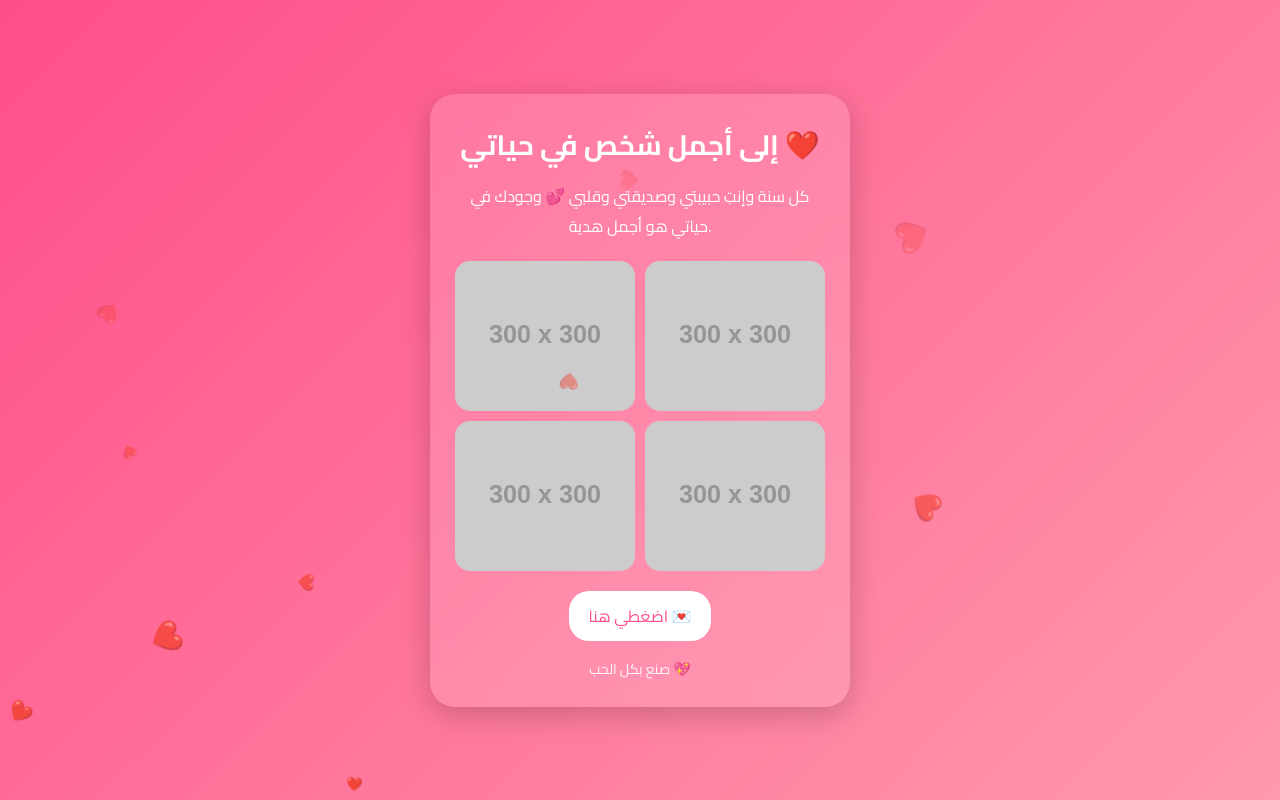
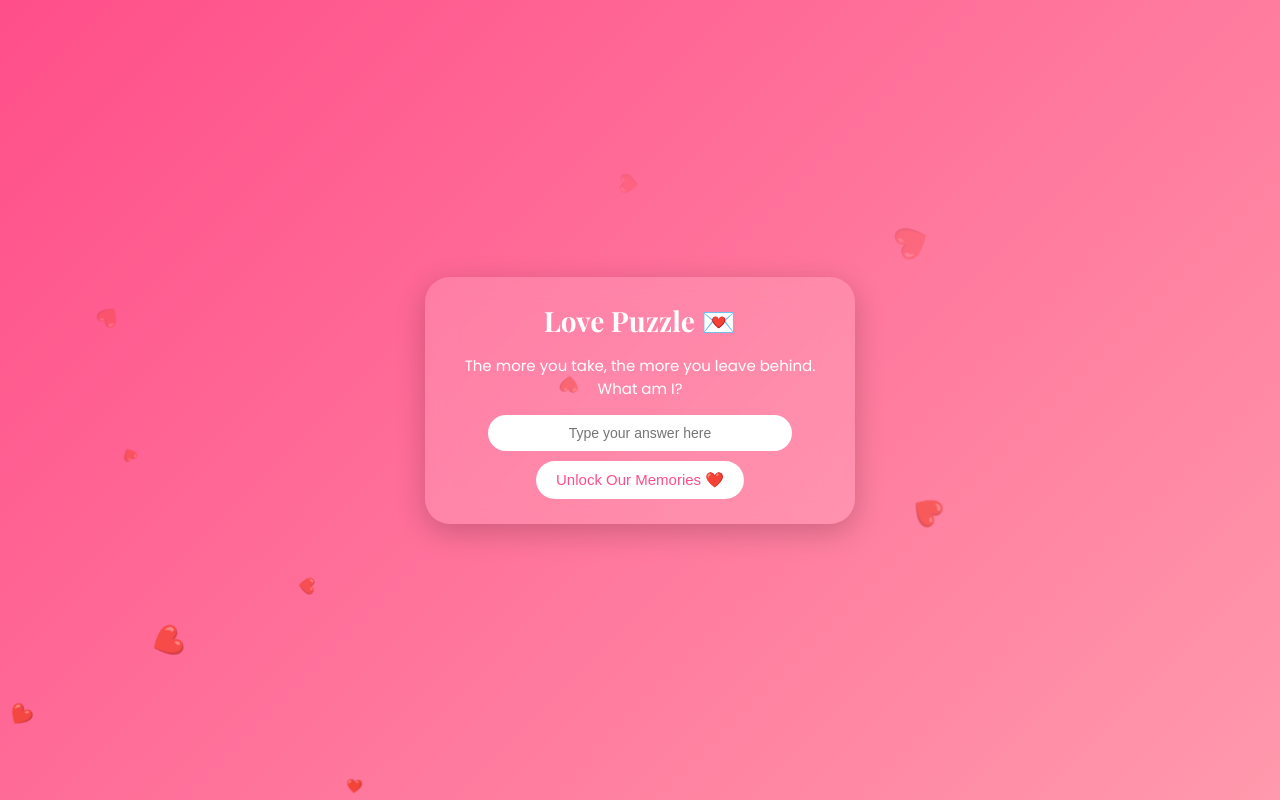
Before and after one commit to my1karen/my-love, a plain HTML site: page index.html in a window 1280 px wide. Drawn offline with nearby package versions, Linux system fonts and the light colour scheme; placeholder pictures from the web are drawn by us.

Commit message:
Update index.html

```diff
--- a/index.html
+++ b/index.html
@@ -1,68 +1,62 @@
 <!DOCTYPE html>
-<html lang="ar">
+<html lang="en">
 <head>
 <meta charset="UTF-8">
 <meta name="viewport" content="width=device-width, initial-scale=1.0">
-<title>To My Love ❤️</title>
-<link href="https://fonts.googleapis.com/css2?family=Cairo:wght@400;700&display=swap" rel="stylesheet">
+<title>Our Love Story ❤️</title>
+
+<!-- Romantic Fonts -->
+<link href="https://fonts.googleapis.com/css2?family=Playfair+Display:wght@600;700&family=Poppins:wght@300;400;600&display=swap" rel="stylesheet">
+
 <style>
 *{
   margin:0;
   padding:0;
   box-sizing:border-box;
-  font-family:'Cairo', sans-serif;
 }
 
 body{
+  font-family:'Poppins', sans-serif;
   background:linear-gradient(135deg,#ff4e8a,#ff99ac);
   display:flex;
   justify-content:center;
   align-items:center;
   min-height:100vh;
   color:white;
-  overflow-x:hidden;
   text-align:center;
   padding:20px;
+  overflow-x:hidden;
 }
 
 .container{
-  max-width:420px;
+  max-width:430px;
   width:100%;
   background:rgba(255,255,255,0.15);
-  backdrop-filter:blur(10px);
+  backdrop-filter:blur(15px);
   border-radius:25px;
   padding:25px;
   box-shadow:0 8px 30px rgba(0,0,0,0.2);
-  animation:fadeIn 1.5s ease-in-out;
 }
 
 h1{
+  font-family:'Playfair Display', serif;
   font-size:28px;
-  margin-bottom:10px;
+  margin-bottom:15px;
 }
 
 p{
-  font-size:16px;
-  margin-bottom:20px;
+  margin-bottom:15px;
+  font-size:15px;
 }
 
-.gallery{
-  display:grid;
-  grid-template-columns:1fr 1fr;
-  gap:10px;
-  margin-bottom:20px;
-}
-
-.gallery img{
-  width:100%;
-  height:150px;
-  object-fit:cover;
-  border-radius:15px;
-  transition:0.3s;
-}
-
-.gallery img:hover{
-  transform:scale(1.05);
+input{
+  padding:10px;
+  width:80%;
+  border:none;
+  border-radius:20px;
+  margin-bottom:10px;
+  text-align:center;
+  font-size:14px;
 }
 
 button{
@@ -71,7 +65,7 @@ button{
   border:none;
   padding:10px 20px;
   border-radius:20px;
-  font-size:16px;
+  font-size:15px;
   cursor:pointer;
   transition:0.3s;
 }
@@ -80,10 +74,35 @@ button:hover{
   background:#ffe6ec;
 }
 
-.footer{
-  margin-top:15px;
-  font-size:14px;
-  opacity:0.9;
+.gallery{
+  display:none;
+  margin-top:20px;
+  grid-template-columns:1fr 1fr;
+  gap:15px;
+  animation:fadeIn 1.5s ease-in-out;
+}
+
+.card{
+  background:rgba(255,255,255,0.2);
+  border-radius:15px;
+  padding:10px;
+  transition:0.3s;
+}
+
+.card:hover{
+  transform:scale(1.05);
+}
+
+.card img{
+  width:100%;
+  height:150px;
+  object-fit:cover;
+  border-radius:12px;
+}
+
+.caption{
+  font-size:13px;
+  margin-top:8px;
 }
 
 @keyframes fadeIn{
@@ -91,7 +110,6 @@ button:hover{
   to{opacity:1;transform:translateY(0);}
 }
 
-/* قلوب متحركة */
 .heart{
   position:fixed;
   bottom:-10px;
@@ -104,39 +122,60 @@ button:hover{
   100%{transform:translateY(-100vh) rotate(360deg);opacity:0;}
 }
 
-@media (max-width:400px){
+@media(max-width:400px){
   h1{font-size:22px;}
-  p{font-size:14px;}
 }
 </style>
 </head>
 <body>
 
 <div class="container">
-  <h1>إلى أجمل شخص في حياتي ❤️</h1>
+  <h1>Love Puzzle 💌</h1>
   <p>
-    كل سنة وإنتِ حبيبتي وصديقتي وقلبي 💕
-    وجودك في حياتي هو أجمل هدية.
+    The more you take, the more you leave behind.
+    What am I?
   </p>
 
-  <div class="gallery">
-    <!-- 👇 حط هنا روابط صوركم -->
-    <img src="https://via.placeholder.com/300x300" alt="">
-    <img src="https://via.placeholder.com/300x300" alt="">
-    <img src="https://via.placeholder.com/300x300" alt="">
-    <img src="https://via.placeholder.com/300x300" alt="">
-  </div>
+  <input type="text" id="answer" placeholder="Type your answer here">
+  <br>
+  <button onclick="checkAnswer()">Unlock Our Memories ❤️</button>
 
-  <button onclick="showMessage()">اضغطي هنا 💌</button>
+  <div class="gallery" id="gallery">
 
-  <div class="footer">
-    صنع بكل الحب 💖
+    <!-- 👇 Replace image links and captions -->
+
+    <div class="card">
+      <img src="https://via.placeholder.com/300x300" alt="">
+      <div class="caption">Our First Date 🌸</div>
+    </div>
+
+    <div class="card">
+      <img src="https://via.placeholder.com/300x300" alt="">
+      <div class="caption">Your Birthday Celebration 🎂</div>
+    </div>
+
+    <div class="card">
+      <img src="https://via.placeholder.com/300x300" alt="">
+      <div class="caption">Our Beautiful Trip ✈️</div>
+    </div>
+
+    <div class="card">
+      <img src="https://via.placeholder.com/300x300" alt="">
+      <div class="caption">Our Favorite Memory ❤️</div>
+    </div>
+
   </div>
 </div>
 
 <script>
-function showMessage(){
-  alert("أحبك أكثر من أي شيء في هذا العالم ❤️");
+function checkAnswer(){
+  const answer=document.getElementById("answer").value.trim().toLowerCase();
+  if(answer==="footsteps"){
+    document.getElementById("gallery").style.display="grid";
+    alert("Correct my love ❤️");
+  }else{
+    alert("Try again 😉");
+  }
 }
 
 function createHeart(){
@@ -148,7 +187,6 @@ function createHeart(){
   document.body.appendChild(heart);
   setTimeout(()=>{heart.remove();},6000);
 }
-
 setInterval(createHeart,500);
 </script>
 
```
